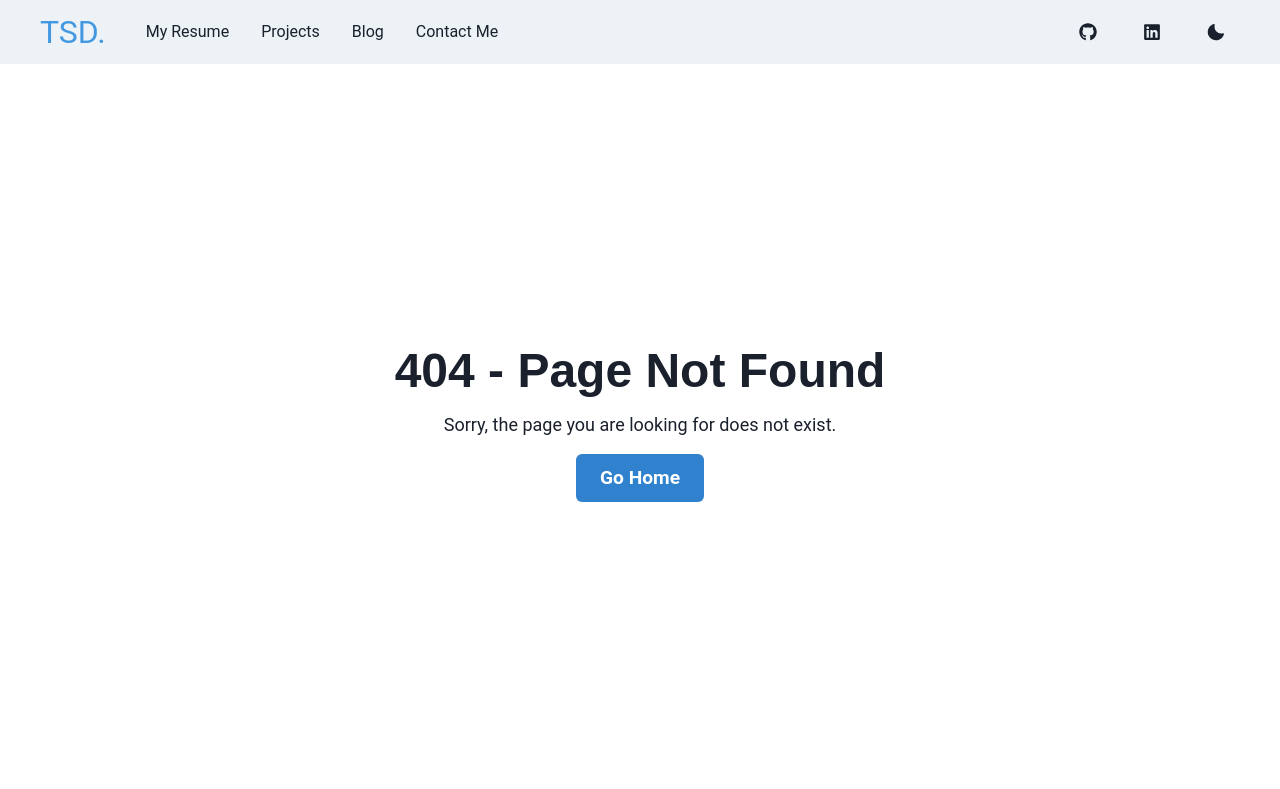
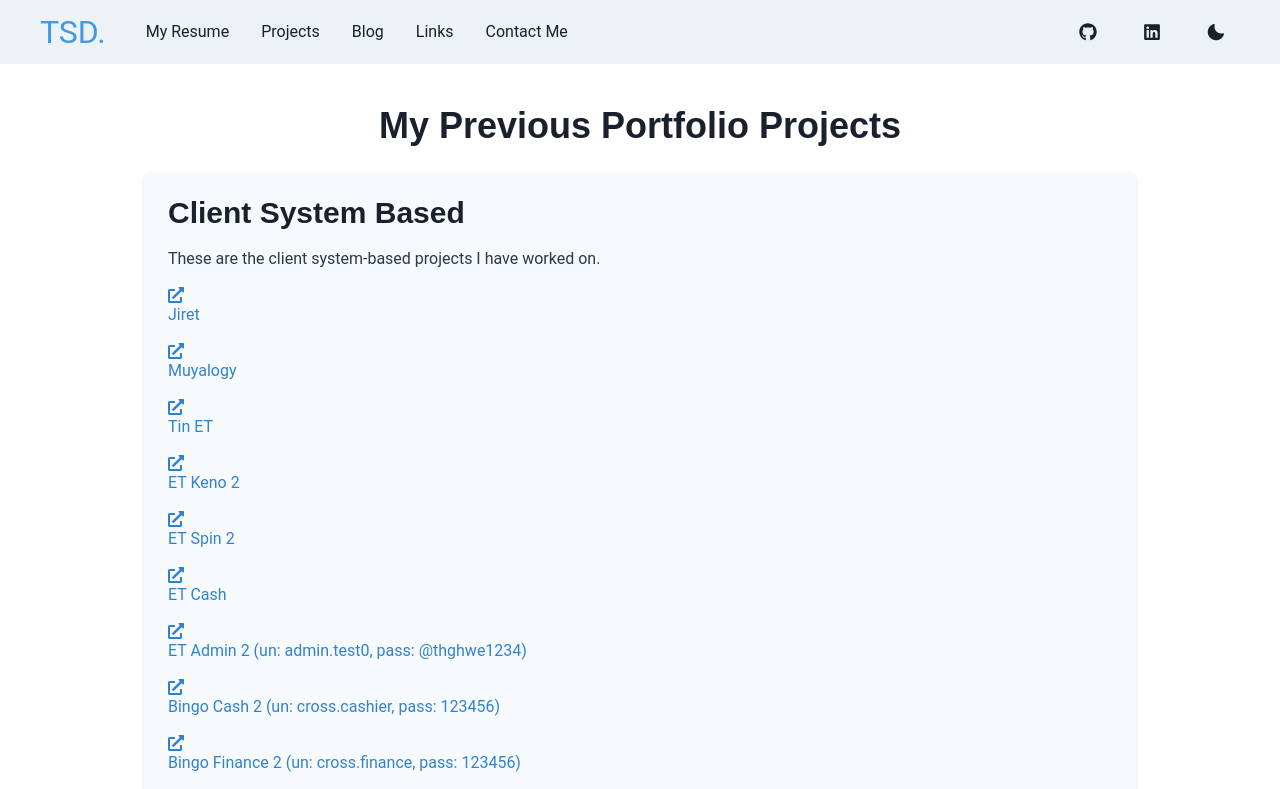
Before and after one commit to tinsaye-simeneh/portfolio, a Next.js app: page /links in a window 1280 px wide. Before the commit this address had no page. Shown: the top 789 px of the page. Built offline with nearby package versions, Linux system fonts and the light colour scheme.

Commit message:
feat: Add "Links" to the Navbar component

```diff
--- a/src/app/components/Navbar.tsx
+++ b/src/app/components/Navbar.tsx
@@ -30,6 +30,10 @@ const Links = [
   {
     lable: "Blog",
     href: "/blog",
+  },
+  {
+    lable: "Links",
+    href: "/links",
   },
   {
     lable: "Contact Me",
--- /dev/null
+++ b/src/app/links/page.tsx
@@ -0,0 +1,195 @@
+import {
+  Container,
+  Heading,
+  Box,
+  List,
+  ListItem,
+  Link,
+  Text,
+  VStack,
+} from "@chakra-ui/react";
+import { FaExternalLinkAlt } from "react-icons/fa"; // Import React Icon for the external link icon
+
+const PortfolioLinks = () => {
+  // Portfolio categories with descriptions and links
+  const sections = [
+    {
+      title: "Client System Based",
+      description:
+        "These are the client system-based projects I have worked on.",
+      links: [
+        { url: "https://jiret.com", label: "Jiret" },
+        { url: "https://muyalogy.com", label: "Muyalogy" },
+        { url: "https://tin-et.vercel.app/", label: "Tin ET" },
+        { url: "https://et-keno2.vercel.app", label: "ET Keno 2" },
+        { url: "https://et-spin2.vercel.app", label: "ET Spin 2" },
+        { url: "https://et-cash.vercel.app", label: "ET Cash" },
+        {
+          url: "https://et-admin2.vercel.app",
+          label: "ET Admin 2 (un: admin.test0, pass: @thghwe1234)",
+        },
+        {
+          url: "https://bingo-cash2.vercel.app",
+          label: "Bingo Cash 2 (un: cross.cashier, pass: 123456)",
+        },
+        {
+          url: "https://bingo-finance2.vercel.app",
+          label: "Bingo Finance 2 (un: cross.finance, pass: 123456)",
+        },
+        {
+          url: "https://bingo-admin2.vercel.app",
+          label: "Bingo Admin 2 (un: cross.admin, pass: 123456)",
+        },
+        { url: "https://zagol-new.vercel.app/", label: "Zagol New" },
+      ],
+    },
+    {
+      title: "Client Portfolio",
+      description: "These are the client portfolio projects I have worked on.",
+      links: [
+        {
+          url: "https://dynamictehcnologieset.com",
+          label: "Dynamic Technologies",
+        },
+        {
+          url: "https://et-construction.vercel.app/",
+          label: "ET Construction",
+        },
+        { url: "https://ruth-coffee.vercel.app/", label: "Ruth Coffee" },
+        { url: "https://tnh-gaming.vercel.app/", label: "TNH Gaming" },
+        { url: "https://gdscaastu.club/", label: "GDSC AASTU Club" },
+        { url: "https://charity-kappa.vercel.app/", label: "Charity Kappa" },
+        { url: "https://viva-update.vercel.app/", label: "Viva Update" },
+        { url: "https://elsamtechnoglogies.com", label: "Elsam Technologies" },
+        {
+          url: "https://utopixtechnologies.vercel.app/",
+          label: "Utopix Technologies",
+        },
+        {
+          url: "https://portfolio2-eight-alpha.vercel.app/",
+          label: "Portfolio 2 Eight Alpha",
+        },
+        {
+          url: "https://backend-dev-portfolio.vercel.app/",
+          label: "Backend Dev Portfolio",
+        },
+      ],
+    },
+    {
+      title: "Learning",
+      description: "These are some of the learning projects I’ve worked on.",
+      links: [
+        { url: "https://life-kit-gamma.vercel.app", label: "Life Kit Gamma" },
+        { url: "https://minim-url.vercel.app", label: "Minim URL" },
+        {
+          url: "https://simple-design-pi.vercel.app/",
+          label: "Simple Design Pi",
+        },
+        { url: "https://uni-share.vercel.app/", label: "Uni Share" },
+        { url: "https://kofi-nine.vercel.app/", label: "Kofi Nine" },
+        {
+          url: "https://weather-app-cyan-three.vercel.app/",
+          label: "Weather App Cyan",
+        },
+        {
+          url: "https://currency-converter-rho-azure.vercel.app/",
+          label: "Currency Converter Rho",
+        },
+        {
+          url: "https://firebase-react-auth-wine.vercel.app/",
+          label: "Firebase React Auth Wine",
+        },
+        { url: "https://apiip.vercel.app/", label: "API IP" },
+        { url: "https://telegram-oauth.vercel.app/", label: "Telegram OAuth" },
+      ],
+    },
+    {
+      title: "Components",
+      description: "These are some standalone components I’ve built.",
+      links: [
+        { url: "https://m-square-login.vercel.app/", label: "M-Square Login" },
+        {
+          url: "https://m-square-login-2.vercel.app/",
+          label: "M-Square Login 2",
+        },
+        {
+          url: "https://m-square-signup.vercel.app/",
+          label: "M-Square Signup",
+        },
+        {
+          url: "https://m-square-footer.vercel.app/",
+          label: "M-Square Footer",
+        },
+        {
+          url: "https://pricing-card-black.vercel.app/",
+          label: "Pricing Card Black",
+        },
+        {
+          url: "https://simple-responsive-survey-form.vercel.app/",
+          label: "Responsive Survey Form",
+        },
+        {
+          url: "https://fm-card-component-eight.vercel.app/",
+          label: "FM Card Component",
+        },
+        {
+          url: "https://fm-notification.vercel.app/",
+          label: "FM Notification",
+        },
+        {
+          url: "https://fm-expenses-chart.vercel.app/",
+          label: "FM Expenses Chart",
+        },
+        {
+          url: "https://fm-rating-component-one.vercel.app/",
+          label: "FM Rating Component",
+        },
+        {
+          url: "https://fm-loopstudios-landing-three.vercel.app/",
+          label: "FM Loop Studios Landing",
+        },
+        {
+          url: "https://fm-order-summary-rose.vercel.app/",
+          label: "FM Order Summary",
+        },
+        { url: "https://fm-landing.vercel.app/", label: "FM Landing" },
+      ],
+    },
+  ];
+
+  return (
+    <Container maxW="container.lg" mt={10}>
+      <Heading as="h1" size="xl" textAlign="center" mb={6}>
+        My Previous Portfolio Projects
+      </Heading>
+      <VStack spacing={8} align="stretch">
+        {sections.map((section, index) => (
+          <Box key={index} bg="gray.50" p={6} borderRadius="md" shadow="md">
+            <Heading as="h2" size="lg" mb={4}>
+              {section.title}
+            </Heading>
+            <Text mb={4} fontSize="md" color="gray.700">
+              {section.description}
+            </Text>
+            <List spacing={4}>
+              {section.links.map((link, linkIndex) => (
+                <ListItem key={linkIndex}>
+                  <Link
+                    href={link.url}
+                    isExternal
+                    color="blue.500"
+                    _hover={{ textDecoration: "underline" }}
+                  >
+                    <FaExternalLinkAlt /> {link.label}
+                  </Link>
+                </ListItem>
+              ))}
+            </List>
+          </Box>
+        ))}
+      </VStack>
+    </Container>
+  );
+};
+
+export default PortfolioLinks;
```
